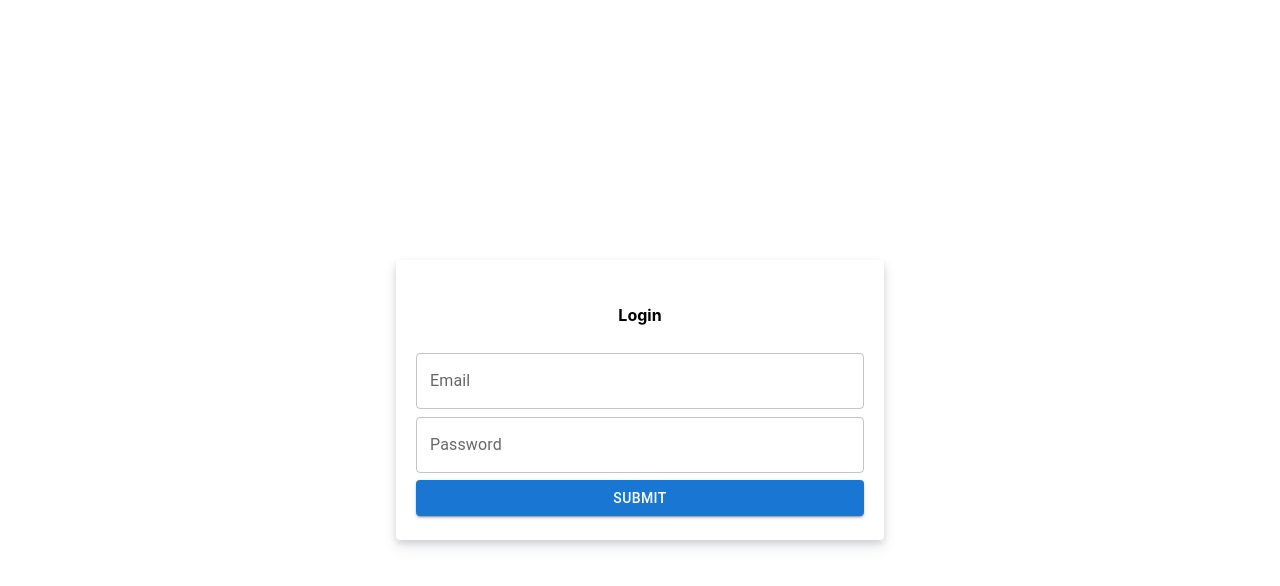
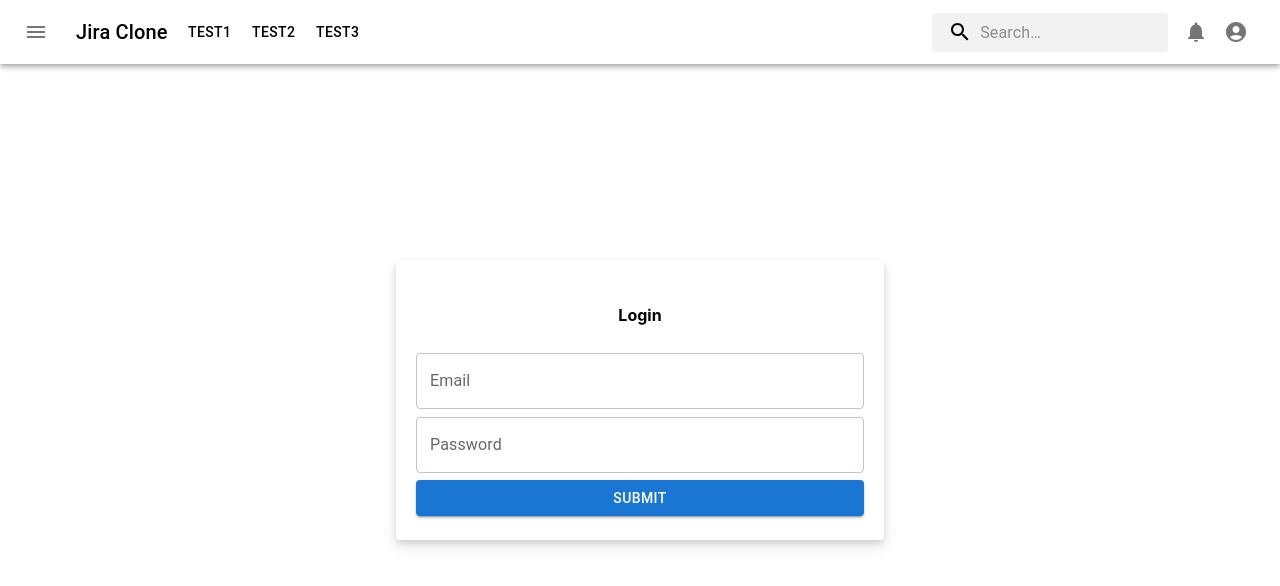
Before and after one commit to Ayush-Noorani/Agile-Project, a React (Create React App) app in the folder my-app/: page / in a window 1280 px wide. Shown: the top 586 px of the page. Built offline with nearby package versions, Linux system fonts and the light colour scheme.

Commit message:
Added Nav Bar

```diff
--- /dev/null
+++ b/my-app/src/components/NavBar/NavBar.tsx
@@ -0,0 +1,143 @@
+import * as React from "react";
+import { styled, alpha } from "@mui/material/styles";
+import AppBar from "@mui/material/AppBar";
+import Box from "@mui/material/Box";
+import Toolbar from "@mui/material/Toolbar";
+import IconButton from "@mui/material/IconButton";
+import Typography from "@mui/material/Typography";
+import InputBase from "@mui/material/InputBase";
+import Badge from "@mui/material/Badge";
+import MenuIcon from "@mui/icons-material/Menu";
+import SearchIcon from "@mui/icons-material/Search";
+import AccountCircle from "@mui/icons-material/AccountCircle";
+import NotificationsIcon from "@mui/icons-material/Notifications";
+import Button from "@mui/material/Button";
+
+const Search = styled("div")(({ theme }) => ({
+  position: "relative",
+  color: "black",
+  borderRadius: theme.shape.borderRadius,
+  backgroundColor: alpha(theme.palette.common.black, 0.05),
+  "&:hover": {
+    backgroundColor: alpha(theme.palette.common.black, 0.15),
+  },
+  marginRight: theme.spacing(1),
+  marginLeft: 0,
+  width: "100%",
+  [theme.breakpoints.up("sm")]: {
+    marginLeft: theme.spacing(3),
+    width: "auto",
+  },
+}));
+
+const SearchIconWrapper = styled("div")(({ theme }) => ({
+  padding: theme.spacing(0, 2),
+  height: "100%",
+  position: "absolute",
+  pointerEvents: "none",
+  display: "flex",
+  alignItems: "center",
+  justifyContent: "center",
+}));
+
+const StyledInputBase = styled(InputBase)(({ theme }) => ({
+  color: "inherit",
+  "& .MuiInputBase-input": {
+    padding: theme.spacing(1, 1, 1, 0),
+    // vertical padding + font size from searchIcon
+    paddingLeft: `calc(1em + ${theme.spacing(4)})`,
+    transition: theme.transitions.create("width"),
+    width: "100%",
+    [theme.breakpoints.up("md")]: {
+      width: "20ch",
+    },
+  },
+}));
+
+const test = [
+  {
+    label: "test1",
+    onclick: () => {
+      console.log("hi");
+    },
+  },
+  {
+    label: "test2",
+    onclick: () => {
+      console.log("hi");
+    },
+  },
+  {
+    label: "test3",
+    onclick: () => {
+      console.log("hi");
+    },
+  },
+];
+
+function NavBar() {
+  return (
+    <Box sx={{ width: "100vw" }}>
+      <AppBar position="absolute">
+        <Toolbar sx={{ justifyContent: "space-between", bgcolor: "white" }}>
+          <Box
+            sx={{
+              display: "flex",
+              alignItems: "center",
+            }}
+          >
+            <IconButton
+              size="large"
+              edge="start"
+              aria-label="open drawer"
+              sx={{ mr: 2 }}
+            >
+              <MenuIcon />
+            </IconButton>
+            <Typography
+              variant="h6"
+              noWrap
+              color="black"
+              component="div"
+              mr="10px"
+              sx={{ display: { sm: "block" } }}
+            >
+              Jira Clone
+            </Typography>
+            {test.map((link) => (
+              <Button
+                variant="text"
+                onClick={link.onclick}
+                sx={{ color: "black" }}
+              >
+                {link.label}
+              </Button>
+            ))}
+          </Box>
+
+          <Box sx={{ display: "flex", alignItems: "center" }}>
+            <Search>
+              <SearchIconWrapper>
+                <SearchIcon />
+              </SearchIconWrapper>
+              <StyledInputBase
+                placeholder="Search…"
+                inputProps={{ "aria-label": "search" }}
+              />
+            </Search>
+            <IconButton size="medium">
+              <Badge badgeContent={0} color="error">
+                <NotificationsIcon />
+              </Badge>
+            </IconButton>
+            <IconButton onClick={() => {}}>
+              <AccountCircle />
+            </IconButton>
+          </Box>
+        </Toolbar>
+      </AppBar>
+    </Box>
+  );
+}
+
+export { NavBar };
--- a/my-app/src/pages/Login/Login.tsx
+++ b/my-app/src/pages/Login/Login.tsx
@@ -4,6 +4,7 @@ import { onChange } from "../../utils/Common";
 import { Alert, Box, Button, Container, TextField } from "@mui/material";
 import { useLogin } from "../../hooks/useLogin";
 import "../../css/common.css";
+import { NavBar } from "../../components/NavBar/NavBar";
 
 const form: FormType[] = [
   {
@@ -40,6 +41,7 @@ export const Login = () => {
         justifyContent: "center",
       }}
     >
+      <NavBar />
       <Box
         className="formbg"
         sx={{
```
